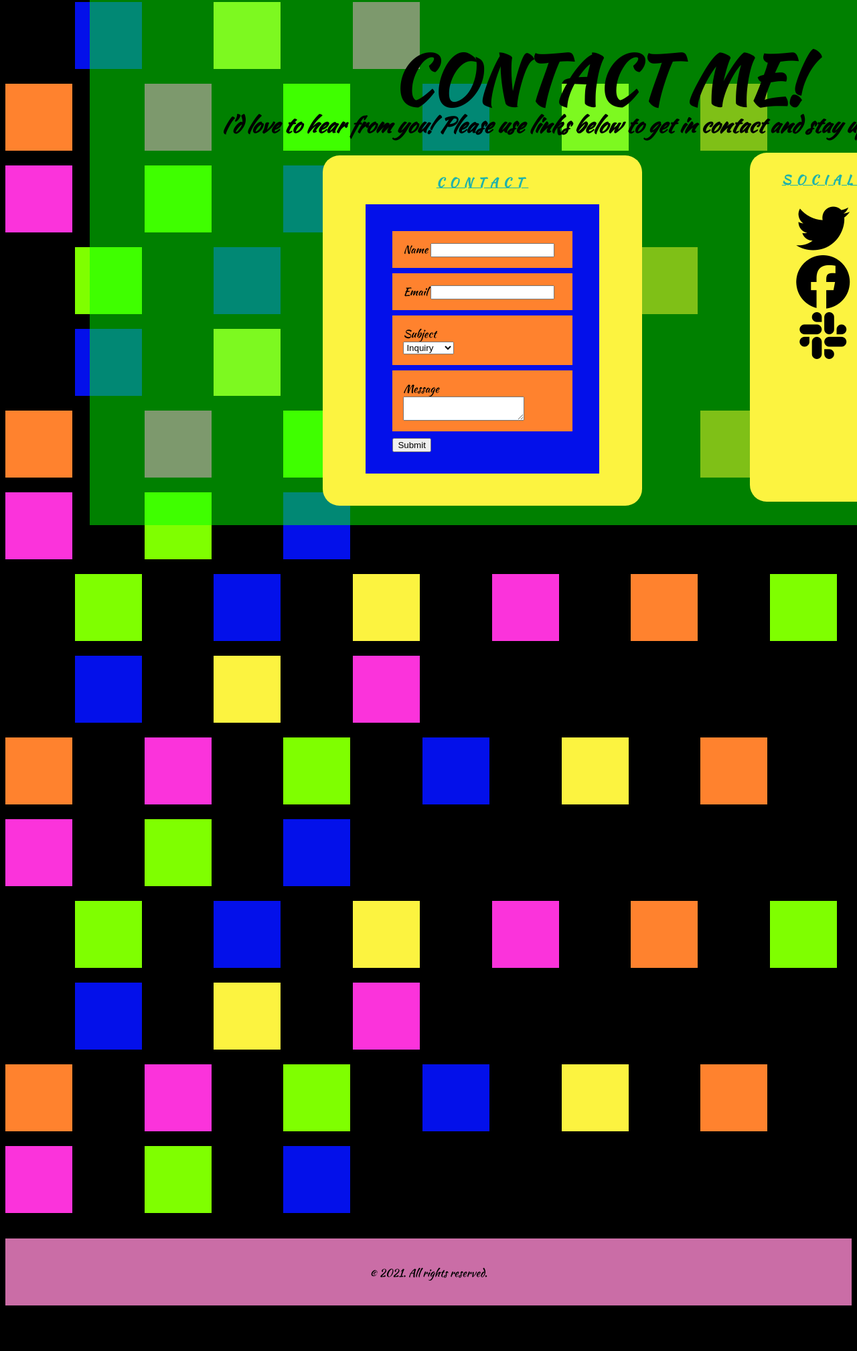
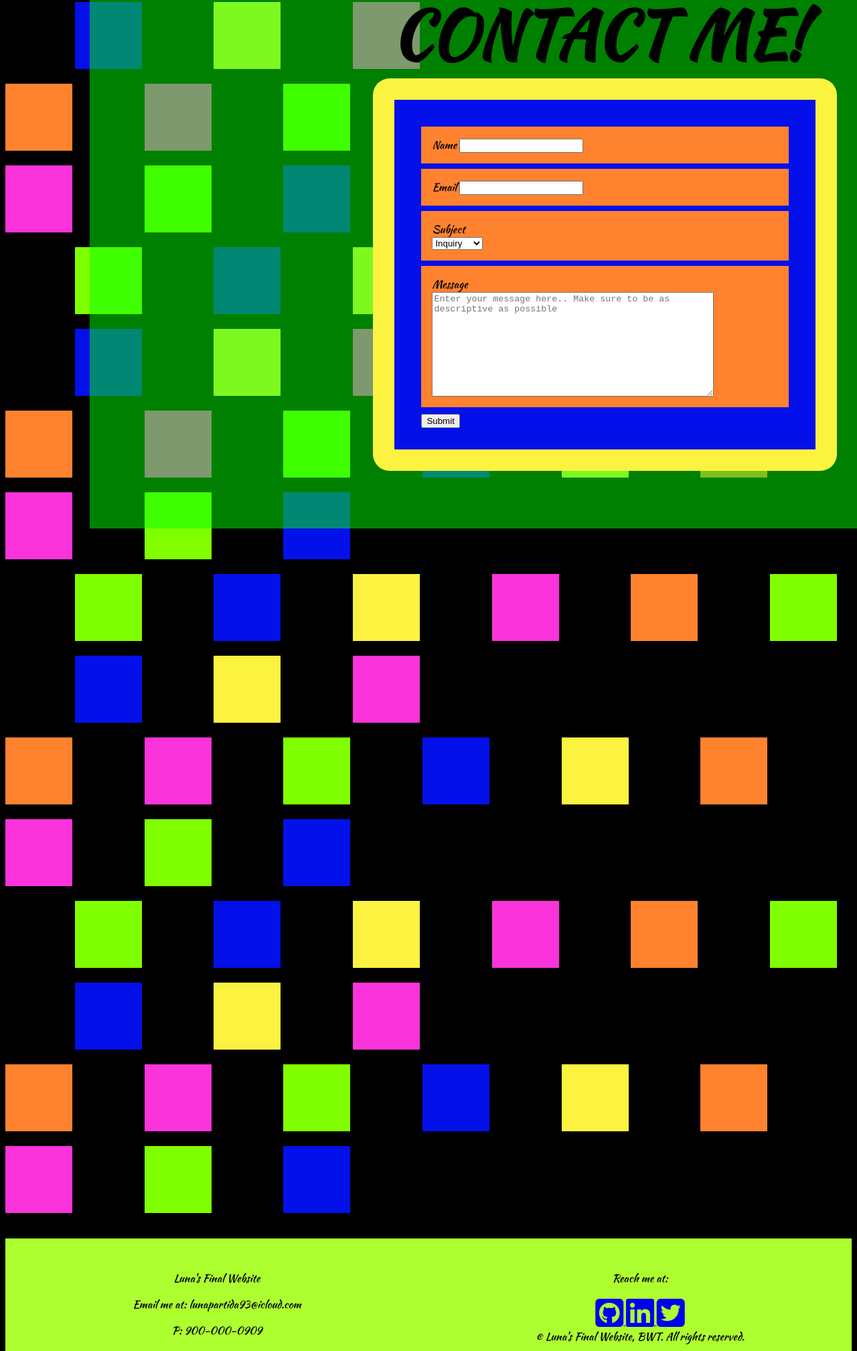
Before and after one commit to lunapartida/final-project, a plain HTML site: page contact.html in a window 1280 px wide. Shown: the part 211-2228 px from the top of the page at 67% size. Before the commit the page ends 2168 px from the top, so only its background shows below. Drawn offline with Linux system fonts and the light colour scheme.

Commit message:
Worked on footer for index, about and contact page. Worked on the form box on the contact page such as the size of it and message box.

```diff
--- a/contact.html
+++ b/contact.html
@@ -5,8 +5,6 @@
     <meta http-equiv="X-UA-Compatible" content="IE=edge">
     <meta name="viewport" content="width=device-width, initial-scale=1.0">
     <title>CONTACT | WFB</title>
-    <link rel="preconnect" href="https://fonts.gstatic.com">
-    <link rel="preconnect" href="https://fonts.gstatic.com">
 <link href="https://fonts.googleapis.com/css2?family=Kaushan+Script&family=Merriweather:wght@700&display=swap" rel="stylesheet">
     <script src="https://kit.fontawesome.com/724c3d7ef3.js" crossorigin="anonymous"></script>
     <link rel="stylesheet" href="./css/stylescontact.css">
@@ -208,11 +206,9 @@
            <!-- main -->
            <main>
                <h1>CONTACT ME!</h1>
-               <h2>I'd love to hear from you! Please use links below to get in contact and stay up to date!</h2>
                <section>
                    <div class="row">
                        <div class="column">
-                           <h3 class="heading">CONTACT</h3>
                            <form>
                             <div class="form_group">
                                 <label for="nameInput">Name</label>
@@ -234,29 +230,44 @@
 
                             <div class="form_group">
                                 <label for="messageInput">Message</label>
-                                <textarea id="messageInput"></textarea>
+                                <textarea id="messageInput" placeholder="Enter your message here.. Make sure to be as descriptive as possible" rows="10" cols="50"></textarea>
                             </div>
 
                             <!-- <button type="submit">Submit</button> -->
                             <input type="submit" value="Submit" />
                         </form>
-                       </div>
-                       <section-two>
-                       <div class="columntwo">
-                           <h3 class="heading">SOCIALS</h3>
-                           <p> <i class="fab fa-twitter fa-5x"></i>
-                            <i class="fab fa-facebook fa-5x"></i>
-                            <i class="fab fa-slack fa-5x"></i> </p>
-                       </div>
-                       </section-two>
+
                    </div>
 
                </section>
            </main>
            <!-- FOOTER -->
-    <footer>
-       <p>&copy; 2021. All rights reserved.</p>
-   </footer>
-   </body>
+           <footer>
 
+            <div class="rowfinal">
+                <div class="columnfooter">
+                    <p>Luna's Final Website</p>
+                    <p>Email me at: <span>lunapartida93@icloud.com</span></p>
+                    <p>P: <span>900-000-0909</span></p>
+                </div>
+                <div class="columnfooter">
+                    <p>Reach me at:</p>
+                    <div>
+                       <a href="https://github.com/" target="_blank">
+                           <i class="fab fa-github-square fa-3x"></i>
+                       </a>
+                       <a href="https://www.linkedin.com" target="_blank">
+                           <i class="fab fa-linkedin fa-3x"></i>
+                       </a>
+                       <a href="https://twitter.com" target="_blank">
+                           <i class="fab fa-twitter-square fa-3x"></i>
+                       </a>
+                    </div>
+                </div>
+            </div>
+            <div class="row">
+                <p>&copy; Luna's Final Website, BWT. All rights reserved.</p>
+            </div>
+        </footer>
+    </body>
 </html>
--- a/css/styles.css
+++ b/css/styles.css
@@ -134,13 +134,20 @@ section {
 p {
     color: #0310ea;
 }
-
 footer {
-    height: 100px;
-    background-color: #cc6ea8fd;
+    height: 200px;
+    background-color: greenyellow;
     text-align: center;
 }
 
-footer p {
-    padding: 2.5rem 0;
+footer .columnfooter {
+    float: left;
+    width: 50%;
+    margin-top: 2rem;
 }
+footer .rowfinal::after {
+    content: "";
+    clear: both;
+    text-align: center;
+
+}
--- a/css/stylesabout.css
+++ b/css/stylesabout.css
@@ -131,11 +131,19 @@ section {
 }
 
 footer {
-    height: 100px;
-    background-color: #cc6ea8fd;
+    height: 200px;
+    background-color: greenyellow;
     text-align: center;
 }
 
-footer p {
-    padding: 2.5rem 0;
+footer .columnfooter {
+    float: left;
+    width: 50%;
+    margin-top: 2rem;
 }
+footer .rowfinal::after {
+    content: "";
+    clear: both;
+    text-align: center;
+
+}
--- a/css/stylescontact.css
+++ b/css/stylescontact.css
@@ -89,7 +89,7 @@ main {
 
 h1 {
     position: absolute;
-    top: 0%;
+    top: -9%;
     left: 30%;
     color: black;
     ;
@@ -98,60 +98,23 @@ h1 {
 }
 
 /* ROW AND COLUMNS */
-h2 {
-    position: absolute;
-    top: 19%;
-    left: 13%;
-    color: black;
-    ;
-    font-size: 2rem;
-    font-style: italic;
-}
 
 section {
     position: absolute;
     margin: 3rem 2rem;
-    top: 25%;
-    left: 20%;
+    top: 10%;
+    left: 25%;
 }
 
 .column {
     float: left;
-    width: 70%;
+    width: 100%;
     background-color: #fcf340;
     border-radius: 25px;
-    padding: .5rem 4rem 3rem;
+    padding: 2rem;
     margin: 0 1rem;
 }
-section-two {
-    position: absolute;
-    text-align: center;
-    margin: 3rem 7rem;
-    top: -10%;
-    left: 105%;
-}
-.columntwo {
-    float: right;
-    width: 50%;
-    background-color: #fcf340;
-    border-radius: 25px;
-    padding: .5rem 3rem 12rem;
-    margin: 0 .5rem;
-}
-.column h3.heading {
-    letter-spacing: 8px;
-    text-transform: uppercase;
-    text-decoration: underline;
-    text-align: center;
-    color: lightseagreen;
-}
-.columntwo h3.heading {
-    letter-spacing: 8px;
-    text-transform: uppercase;
-    text-decoration: underline;
-    text-align: center;
-    color: lightseagreen;
-}
+
 form {
     padding: 2rem 2.5rem;
     background-color: #0310ea;
@@ -168,15 +131,21 @@ form>.form_group>select,
 form>.form_group>textarea {
     display: block;
 }
-p {
-}
 
 footer {
-    height: 100px;
-    background-color: #cc6ea8fd;
+    height: 200px;
+    background-color: greenyellow;
     text-align: center;
 }
 
-footer p {
-    padding: 2.5rem 0;
+footer .columnfooter {
+    float: left;
+    width: 50%;
+    margin-top: 2rem;
 }
+footer .rowfinal::after {
+    content: "";
+    clear: both;
+    text-align: center;
+
+}
```
Also changed, not shown: about.html (+29 -5 lines), index.html (+30 -6 lines).
